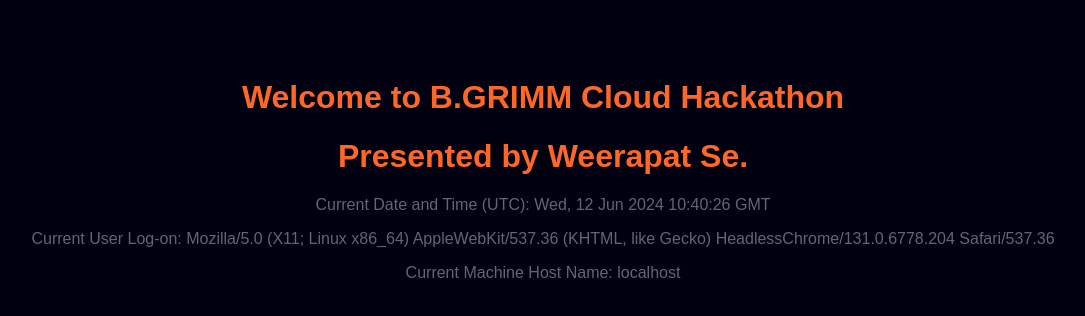
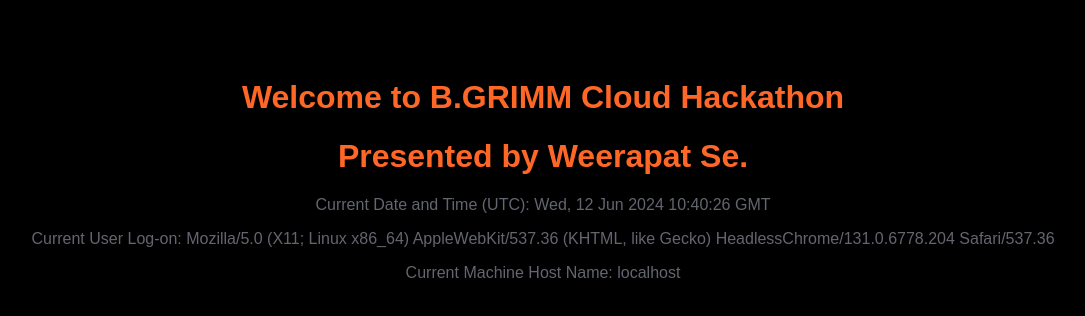
Before and after one commit to 9ByteNet/pocsimeplewebapp, a plain HTML site: page index.html in a window 1280 px wide. Shown: the whole page, without its empty margins (97-1182 px from the left). Drawn offline with Linux system fonts and the light colour scheme.

Commit message:
Update index.html

```diff
--- a/index.html
+++ b/index.html
@@ -7,7 +7,7 @@
     <style>
         body {
             font-family: Arial, sans-serif;
-            background-color: #000011;
+            background-color: #000000;
             color: #333;
             text-align: center;
             padding: 50px;
```
